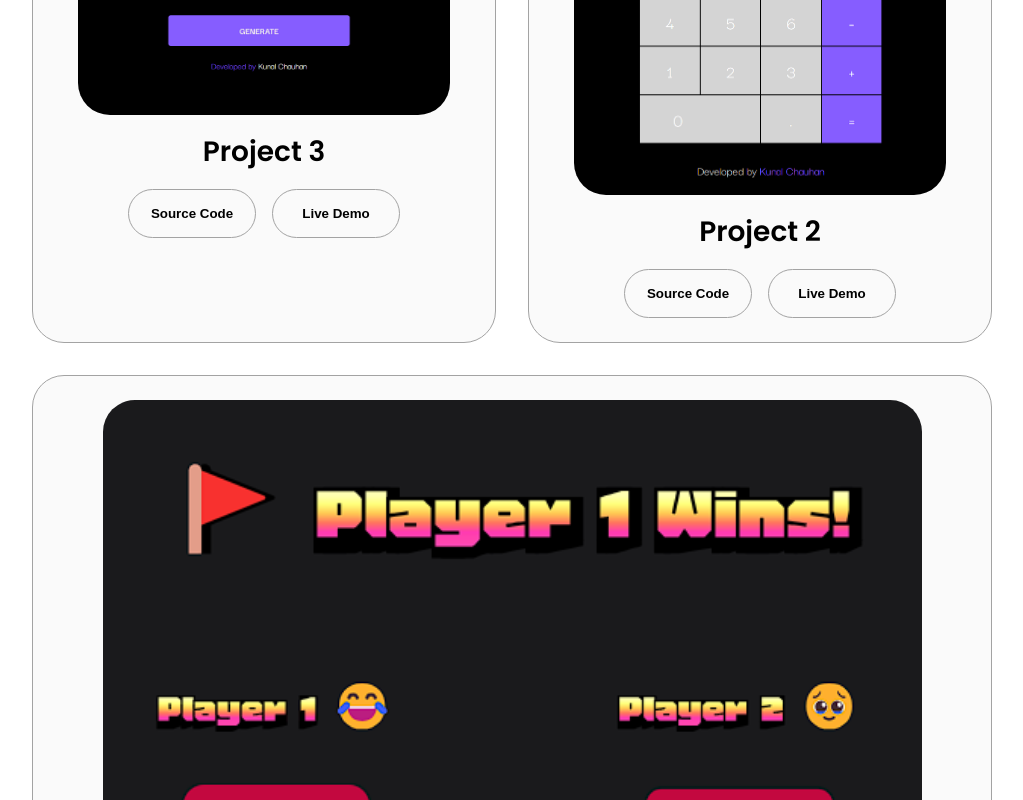
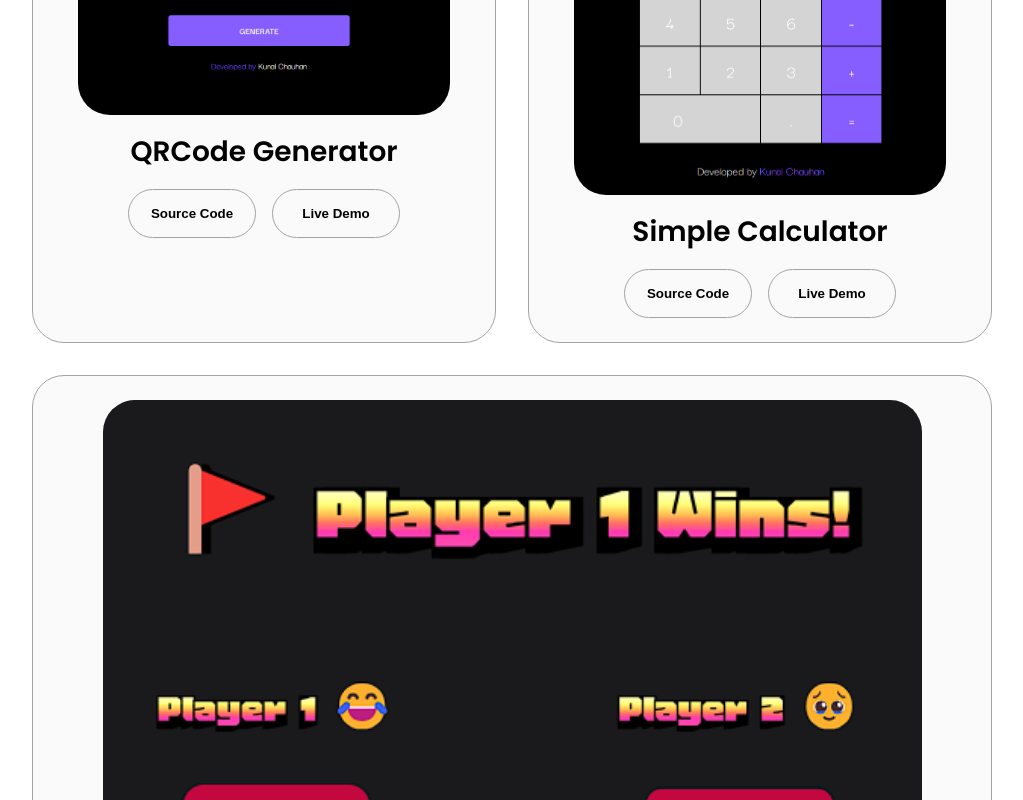
Before and after one commit to kunalchauhan6673/MyPortfolio, a plain HTML site: page index.html in a window 1280 px wide. Shown: the part 2820-3620 px from the top of the page, without its empty margins (128-1151 px from the left). Drawn offline with Linux system fonts and the light colour scheme.

Commit message:
Update index.html

```diff
--- a/index.html
+++ b/index.html
@@ -195,7 +195,7 @@
                     <div class="article-container">
                         <img src="assets/project-3.png" alt="picon" class="project-img">
                     </div>
-                    <h2 class="experience-sub-title project-title">Project 3</h2>
+                    <h2 class="experience-sub-title project-title">QRCode Generator</h2>
                     <div class="btn-container">
                         <button class="btn btn-color-2 project-btn" onclick="location.href='">Source Code</button>
                         <button class="btn btn-color-2 project-btn" onclick="location.href='">Live Demo</button>
@@ -205,7 +205,7 @@
                     <div class="article-container">
                         <img src="assets/project-2.png" alt="picon" class="project-img">
                     </div>
-                    <h2 class="experience-sub-title project-title">Project 2</h2>
+                    <h2 class="experience-sub-title project-title">Simple Calculator</h2>
                     <div class="btn-container">
                         <button class="btn btn-color-2 project-btn" onclick="location.href='">Source Code</button>
                         <button class="btn btn-color-2 project-btn" onclick="location.href='">Live Demo</button>
@@ -215,7 +215,7 @@
                     <div class="article-container">
                         <img src="assets/project-1.png" alt="picon" class="project-img">
                     </div>
-                    <h2 class="experience-sub-title project-title">Project 1</h2>
+                    <h2 class="experience-sub-title project-title">DiceGame</h2>
                     <div class="btn-container">
                         <button class="btn btn-color-2 project-btn" onclick="location.href='">Source Code</button>
                         <button class="btn btn-color-2 project-btn" onclick="location.href='">Live Demo</button>
```
